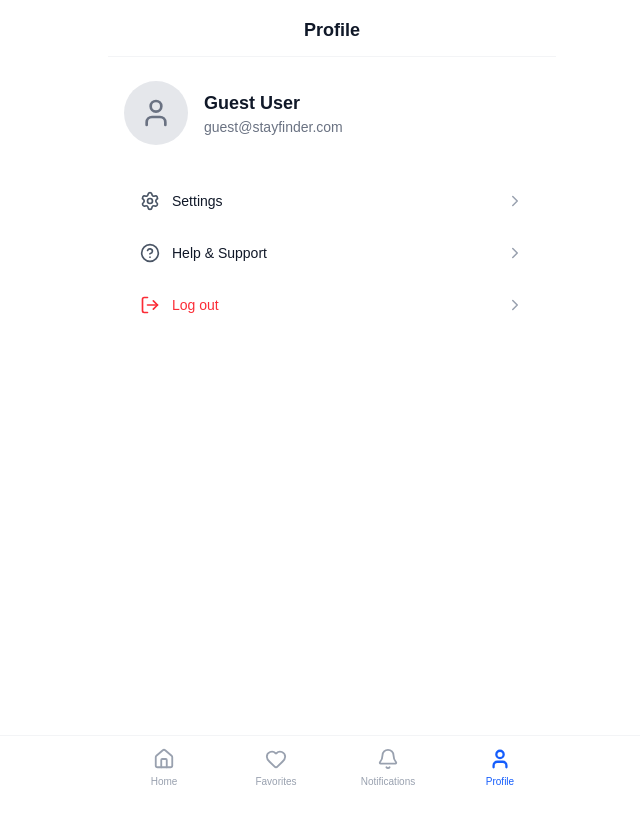
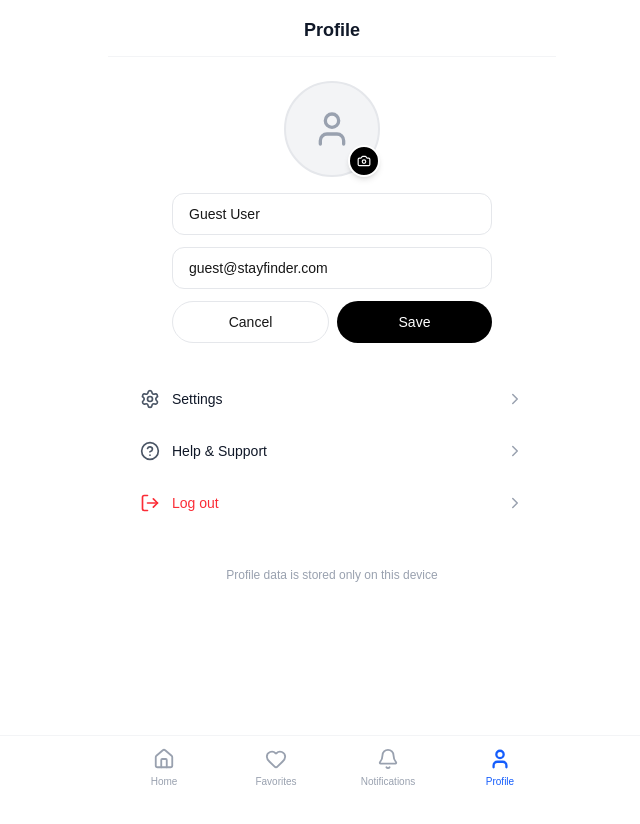
Before and after one commit to Baruptech/stayfinder, a Next.js app: page /profile in a window 1280 px wide. Both pictures are taken after a click on the button "Settings". Shown: the top 824 px of the page, without its empty margins (308-948 px from the left). Built offline with nearby package versions, Linux system fonts and the light colour scheme.

Commit message:
Make profile page fully functional with avatar upload

```diff
--- a/app/profile/page.tsx
+++ b/app/profile/page.tsx
@@ -1,6 +1,122 @@
-import { User, ChevronRight, Settings, HelpCircle, LogOut } from "lucide-react";
+"use client";
+
+import { useEffect, useRef, useState } from "react";
+import Image from "next/image";
+import {
+  User,
+  ChevronRight,
+  Settings,
+  HelpCircle,
+  LogOut,
+  Camera,
+  Check,
+} from "lucide-react";
+
+interface UserProfile {
+  name: string;
+  email: string;
+  avatar: string | null; // base64 data URL
+}
+
+const DEFAULT_PROFILE: UserProfile = {
+  name: "Guest User",
+  email: "guest@stayfinder.com",
+  avatar: null,
+};
 
 export default function ProfilePage() {
+  const [profile, setProfile] = useState<UserProfile>(DEFAULT_PROFILE);
+  const [isEditing, setIsEditing] = useState(false);
+  const [tempName, setTempName] = useState("");
+  const [tempEmail, setTempEmail] = useState("");
+  const [saved, setSaved] = useState(false);
+  const fileInputRef = useRef<HTMLInputElement>(null);
+
+  // Load profile from localStorage
+  useEffect(() => {
+    const savedProfile = localStorage.getItem("stayfinder_profile");
+    if (savedProfile) {
+      try {
+        const parsed = JSON.parse(savedProfile);
+        setProfile(parsed);
+      } catch {
+        // ignore
+      }
+    }
+  }, []);
+
+  const saveProfile = (updated: UserProfile) => {
+    setProfile(updated);
+    localStorage.setItem("stayfinder_profile", JSON.stringify(updated));
+    setSaved(true);
+    setTimeout(() => setSaved(false), 2000);
+  };
+
+  const handleAvatarClick = () => {
+    fileInputRef.current?.click();
+  };
+
+  const handleFileChange = (e: React.ChangeEvent<HTMLInputElement>) => {
+    const file = e.target.files?.[0];
+    if (!file) return;
+
+    // Only allow images
+    if (!file.type.startsWith("image/")) {
+      alert("Please select an image file");
+      return;
+    }
+
+    // Limit size (max 2MB)
+    if (file.size > 2 * 1024 * 1024) {
+      alert("Image is too large. Please choose one under 2MB.");
+      return;
+    }
+
+    const reader = new FileReader();
+    reader.onload = () => {
+      const base64 = reader.result as string;
+      saveProfile({ ...profile, avatar: base64 });
+    };
+    reader.readAsDataURL(file);
+  };
+
+  const startEditing = () => {
+    setTempName(profile.name);
+    setTempEmail(profile.email);
+    setIsEditing(true);
+  };
+
+  const cancelEditing = () => {
+    setIsEditing(false);
+  };
+
+  const saveEditing = () => {
+    if (!tempName.trim()) {
+      alert("Name cannot be empty");
+      return;
+    }
+    saveProfile({
+      ...profile,
+      name: tempName.trim(),
+      email: tempEmail.trim() || "guest@stayfinder.com",
+    });
+    setIsEditing(false);
+  };
+
+  const handleLogout = () => {
+    const confirmLogout = window.confirm(
+      "This will clear your profile and favorites on this device. Continue?"
+    );
+    if (confirmLogout) {
+      localStorage.removeItem("stayfinder_profile");
+      localStorage.removeItem("stayfinder_favorites");
+      localStorage.removeItem("stayfinder_receipt");
+      localStorage.removeItem("stayfinder_bookings");
+      setProfile(DEFAULT_PROFILE);
+      alert("Logged out successfully");
+    }
+  };
+
   return (
     <div className="min-h-screen bg-white max-w-md mx-auto">
       {/* Header */}
@@ -11,20 +127,110 @@ export default function ProfilePage() {
       </header>
 
       <div className="px-4 py-6">
-        {/* User info */}
-        <div className="flex items-center gap-4 mb-8">
-          <div className="w-16 h-16 rounded-full bg-gray-200 flex items-center justify-center">
-            <User size={32} className="text-gray-500" />
+        {/* Avatar + Info */}
+        <div className="flex flex-col items-center mb-8">
+          {/* Avatar */}
+          <div className="relative mb-4">
+            <button
+              onClick={handleAvatarClick}
+              className="relative w-24 h-24 rounded-full overflow-hidden bg-gray-100 border-2 border-gray-200 flex items-center justify-center group"
+            >
+              {profile.avatar ? (
+                <Image
+                  src={profile.avatar}
+                  alt="Profile"
+                  fill
+                  className="object-cover"
+                />
+              ) : (
+                <User size={40} className="text-gray-400" />
+              )}
+
+              {/* Camera overlay */}
+              <div className="absolute inset-0 bg-black/40 flex items-center justify-center opacity-0 group-hover:opacity-100 transition-opacity">
+                <Camera size={22} className="text-white" />
+              </div>
+            </button>
+
+            {/* Small camera badge */}
+            <button
+              onClick={handleAvatarClick}
+              className="absolute bottom-0 right-0 w-8 h-8 rounded-full bg-black text-white flex items-center justify-center shadow-md border-2 border-white"
+            >
+              <Camera size={14} />
+            </button>
+
+            <input
+              ref={fileInputRef}
+              type="file"
+              accept="image/*"
+              className="hidden"
+              onChange={handleFileChange}
+            />
           </div>
-          <div>
-            <h2 className="text-lg font-semibold text-gray-900">Guest User</h2>
-            <p className="text-sm text-gray-500">guest@stayfinder.com</p>
-          </div>
+
+          {/* Name & Email */}
+          {isEditing ? (
+            <div className="w-full max-w-xs space-y-3">
+              <input
+                type="text"
+                value={tempName}
+                onChange={(e) => setTempName(e.target.value)}
+                placeholder="Your name"
+                className="w-full border border-gray-200 rounded-xl px-4 py-2.5 text-sm outline-none focus:ring-2 focus:ring-black"
+              />
+              <input
+                type="email"
+                value={tempEmail}
+                onChange={(e) => setTempEmail(e.target.value)}
+                placeholder="Email address"
+                className="w-full border border-gray-200 rounded-xl px-4 py-2.5 text-sm outline-none focus:ring-2 focus:ring-black"
+              />
+              <div className="flex gap-2">
+                <button
+                  onClick={cancelEditing}
+                  className="flex-1 border border-gray-200 rounded-full py-2.5 text-sm font-medium"
+                >
+                  Cancel
+                </button>
+                <button
+                  onClick={saveEditing}
+                  className="flex-1 bg-black text-white rounded-full py-2.5 text-sm font-medium"
+                >
+                  Save
+                </button>
+              </div>
+            </div>
+          ) : (
+            <div className="text-center">
+              <h2 className="text-lg font-semibold text-gray-900">
+                {profile.name}
+              </h2>
+              <p className="text-sm text-gray-500 mt-0.5">{profile.email}</p>
+              <button
+                onClick={startEditing}
+                className="mt-3 text-sm text-blue-600 font-medium"
+              >
+                Edit profile
+              </button>
+            </div>
+          )}
+
+          {/* Saved feedback */}
+          {saved && (
+            <div className="mt-3 flex items-center gap-1.5 text-green-600 text-sm">
+              <Check size={16} />
+              <span>Saved</span>
+            </div>
+          )}
         </div>
 
         {/* Menu items */}
         <div className="space-y-1">
-          <button className="w-full flex items-center justify-between px-4 py-3.5 rounded-xl hover:bg-gray-50 transition-colors">
+          <button
+            onClick={startEditing}
+            className="w-full flex items-center justify-between px-4 py-3.5 rounded-xl hover:bg-gray-50 transition-colors"
+          >
             <div className="flex items-center gap-3">
               <Settings size={20} className="text-gray-600" />
               <span className="text-sm font-medium text-gray-900">Settings</span>
@@ -35,12 +241,17 @@ export default function ProfilePage() {
           <button className="w-full flex items-center justify-between px-4 py-3.5 rounded-xl hover:bg-gray-50 transition-colors">
             <div className="flex items-center gap-3">
               <HelpCircle size={20} className="text-gray-600" />
-              <span className="text-sm font-medium text-gray-900">Help & Support</span>
+              <span className="text-sm font-medium text-gray-900">
+                Help & Support
+              </span>
             </div>
             <ChevronRight size={18} className="text-gray-400" />
           </button>
 
-          <button className="w-full flex items-center justify-between px-4 py-3.5 rounded-xl hover:bg-gray-50 transition-colors">
+          <button
+            onClick={handleLogout}
+            className="w-full flex items-center justify-between px-4 py-3.5 rounded-xl hover:bg-gray-50 transition-colors"
+          >
             <div className="flex items-center gap-3">
               <LogOut size={20} className="text-red-500" />
               <span className="text-sm font-medium text-red-500">Log out</span>
@@ -48,6 +259,10 @@ export default function ProfilePage() {
             <ChevronRight size={18} className="text-gray-400" />
           </button>
         </div>
+
+        <p className="text-center text-xs text-gray-400 mt-10">
+          Profile data is stored only on this device
+        </p>
       </div>
     </div>
   );
```
